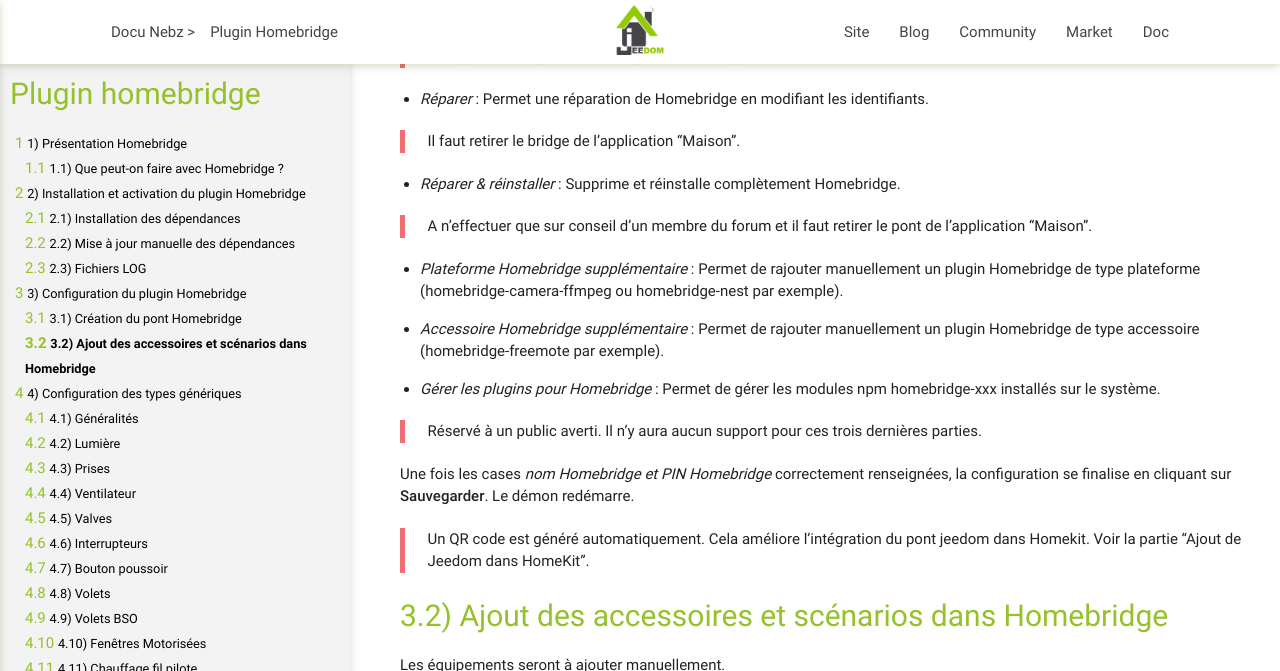
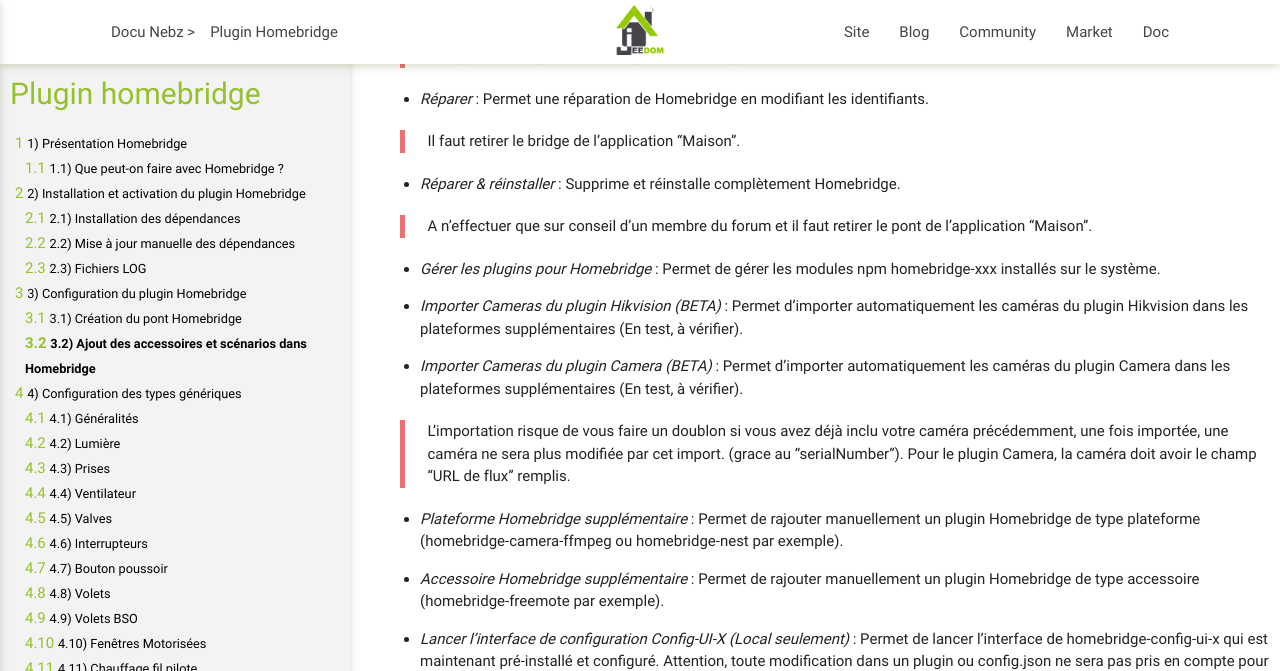
Before and after one commit to NebzHB/jeedom_docs, a Jekyll site: the page built from plugins/homebridge/fr_FR/index.md, in a window 1280 px wide and 1400 px high, scrolled down 7760 px, cut to the strip 0-671 px from the top of the window. Built offline with Jekyll 4.4.1, drawn with Linux system fonts in a browser that asks for light colours; some of the changed text lies outside the part shown.

Commit message:
Update index.md

```diff
--- a/plugins/homebridge/fr_FR/index.md
+++ b/plugins/homebridge/fr_FR/index.md
@@ -141,16 +141,30 @@
 
 * *Réparer & réinstaller* : Supprime et réinstalle complètement Homebridge.
 
+>A n'effectuer que sur conseil d'un membre du forum et il faut retirer le pont de l'application "Maison".
 
->A n'effectuer que sur conseil d'un membre du forum et il faut retirer le pont de l'application "Maison".
+* *Gérer les plugins pour Homebridge* : Permet de gérer les modules npm homebridge-xxx installés sur le système.
+
+* *Importer Cameras du plugin Hikvision (BETA)* : Permet d'importer automatiquement les caméras du plugin Hikvision dans les plateformes supplémentaires (En test, à vérifier).
+
+* *Importer Cameras du plugin Camera (BETA)* : Permet d'importer automatiquement les caméras du plugin Camera dans les plateformes supplémentaires (En test, à vérifier).
+
+>L'importation risque de vous faire un doublon si vous avez déjà inclu votre caméra précédemment, une fois importée, une caméra ne sera plus modifiée par cet import. (grace au "serialNumber"). Pour le plugin Camera, la caméra doit avoir le champ "URL de flux" remplis.
 
 * *Plateforme Homebridge supplémentaire* : Permet de rajouter manuellement un plugin Homebridge de type plateforme (homebridge-camera-ffmpeg ou homebridge-nest par exemple).
 
 * *Accessoire Homebridge supplémentaire* : Permet de rajouter manuellement un plugin Homebridge de type accessoire (homebridge-freemote par exemple).
 
-* *Gérer les plugins pour Homebridge* : Permet de gérer les modules npm homebridge-xxx installés sur le système.
+* *Lancer l'interface de configuration Config-UI-X (Local seulement)* : Permet de lancer l'interface de homebridge-config-ui-x qui est maintenant pré-installé et configuré. Attention, toute modification dans un plugin ou config.json ne sera pas pris en compte pour l'instant. Peut-être plus tard.
 
->Réservé à un public averti. Il n'y aura aucun support pour ces trois dernières parties.
+>Réservé à un public averti. Il n'y aura aucun support pour ces configurations de plugins supplémentaires et imports.
+
+* *Activer le debug intégré de homebridge (très verbeux) et de ses plugins* : Permet d'activer le mode de debug complet de Homebridge et des autres plugins, rarement nécessaire donc il est maintenant séparé pour augmenter la lisibilité du log, même en débug. (Il s'agit du mode DEBUG=* de Homebridge, un redémarrage du ddémon est nécessaire)
+
+* *Envoyer les nouveaux équipements Jeedom dans Homebridge par défaut* : Nouveau comportement, en décochant cette case, tout nouvel équipement ajouté à Jeedom ne sera pas ajouté à Homebridge au prochain redémarrage du démon. Il faudra cocher manuellement la case devant le nom de l'équipement (voir chapitre suivant). Coché par défaut pour coller au précédent comportement.
+
+* *Activer les graphiques dans Eve (Alpha)* : Permet de relever les données pour être utilisées dans Eve en tant que graphiques. (Aucun Support) Fonctionne seulement pour Température, Humidité, Pression, Porte/Fenêtre, Présence.  Les graphiques ont été développés par ingénierie inversée des composants Elgato Eve et il peut y avoir des incohérences. Les données des graphiques sont les données collectées lorsque le démon Homebridge est démarré, il peut donc manquer certaines informations. Les graphiques sont uniquement à titre informatif.
+
 
 Une fois les cases *nom Homebridge et PIN Homebridge* correctement renseignées, la configuration se finalise en cliquant sur **Sauvegarder**. Le démon redémarre.
 
@@ -840,7 +854,7 @@
 }
 </code></pre>
 
-> Plus d'informations (en anglais) ici : [Wiki Homebridge-Camera-FFMPEG](https://github.com/KhaosT/homebridge-camera-ffmpeg/wiki/iOS-13-and-Photo-Notifications)
+> Plus d'informations (en anglais) ici : [Wiki Homebridge-Camera-FFMPEG](https://sunoo.github.io/homebridge-camera-ffmpeg/automation/switch.html)
 
 ### Exemples de configuration #
 
@@ -853,6 +867,8 @@
 Il suffira ensuite d'ajouter les caméras configurées depuis le menu "Maison" de l'application "Maison" : sélectionner le bouton "+", puis "Ajouter un accessoire". Il faut alors scanner le code PIN Homebridge du plugin et sélectionner la caméra à ajouter (Attention, il ne faut pas scanner le QR Code sinon le message "Accessoire déjà ajouté" apparaîtra et l'ajout ne sera donc pas possible).
 
 ### Foscam C1 #
+
+>Cette caméra pose problème à cause d'une taille de pixel non conforme, il est donc quasi impossible de la faire fonctionner correctement, elles est déconseillée !
 
 <pre><code>{
    "platform":"Camera-ffmpeg",
@@ -875,6 +891,8 @@
 Remplacer les valeurs xxx.xxx.xxx.xxx par l'adresse IP de la caméra, login par le login de connexion à la caméra et password par le mot de passe de connexion à la caméra.
 
 ### Foscam C1 V2 #
+
+>Cette caméra pose problème à cause d'une taille de pixel non conforme, il est donc quasi impossible de la faire fonctionner correctement, elles est déconseillée !
 
 <pre><code>{
    "platform":"Camera-ffmpeg",
@@ -1057,7 +1075,8 @@
 
 ### Configurer plusieurs caméras (ou plateformes) #
 
-Pour configurer plusieurs caméras, il suffit de mettre une barre | entre les deux configurations.
+Pour configurer plusieurs plateformes, il suffit de mettre une barre | entre les deux configurations.
+Pour configurer plusieurs caméras, il faut les placer toutes les deux dans le tableau "**cameras**" séparées par une virgule (ou par simplicité, dans une nouvelle platform: "Camera-ffmpeg", elles seront fusionnées automatiquement.
 
 <pre><code>{
   "platform": "Camera-ffmpeg",
```
Also changed, not shown: other parts of plugins/homebridge/fr_FR/index.md (+10 -10 lines).
